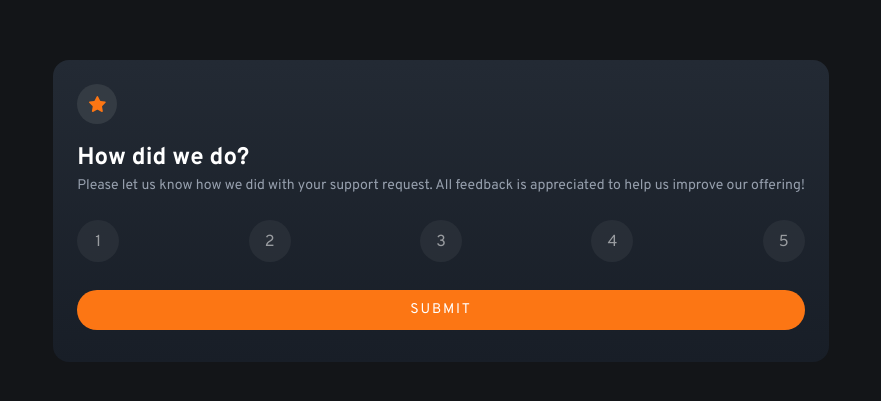
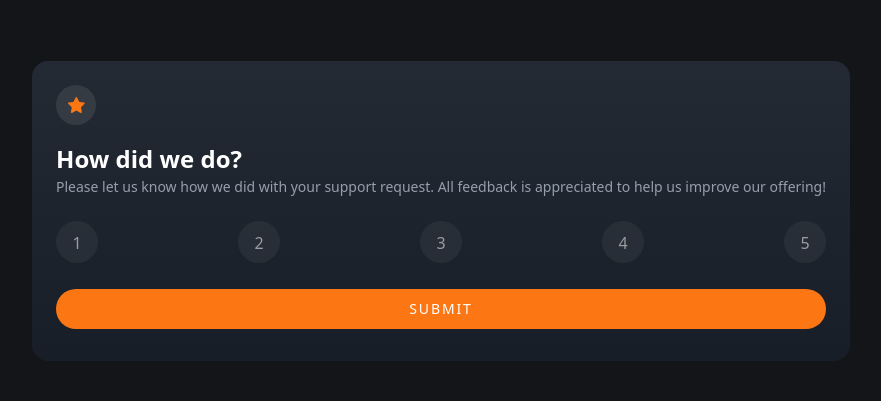
Before and after one commit to myrteza-labi/interactive-rating-component, a React (Create React App) app: page / in a window 1280 px wide. Shown: the part 189-590 px from the top of the page, without its empty margins (199-1080 px from the left). Built offline with nearby package versions, Linux system fonts and the light colour scheme.

Commit message:
correction of tailwind config file

```diff
--- a/tailwind.config.js
+++ b/tailwind.config.js
@@ -3,9 +3,6 @@ module.exports = {
   content: ["./src/**/*.{html,js}"],
   theme: {
     extend: {},
-    fontFamily: {
-      overpass: ['Overpass', 'sans-serif'],
-    },
   },
   plugins: [],
 }
```
